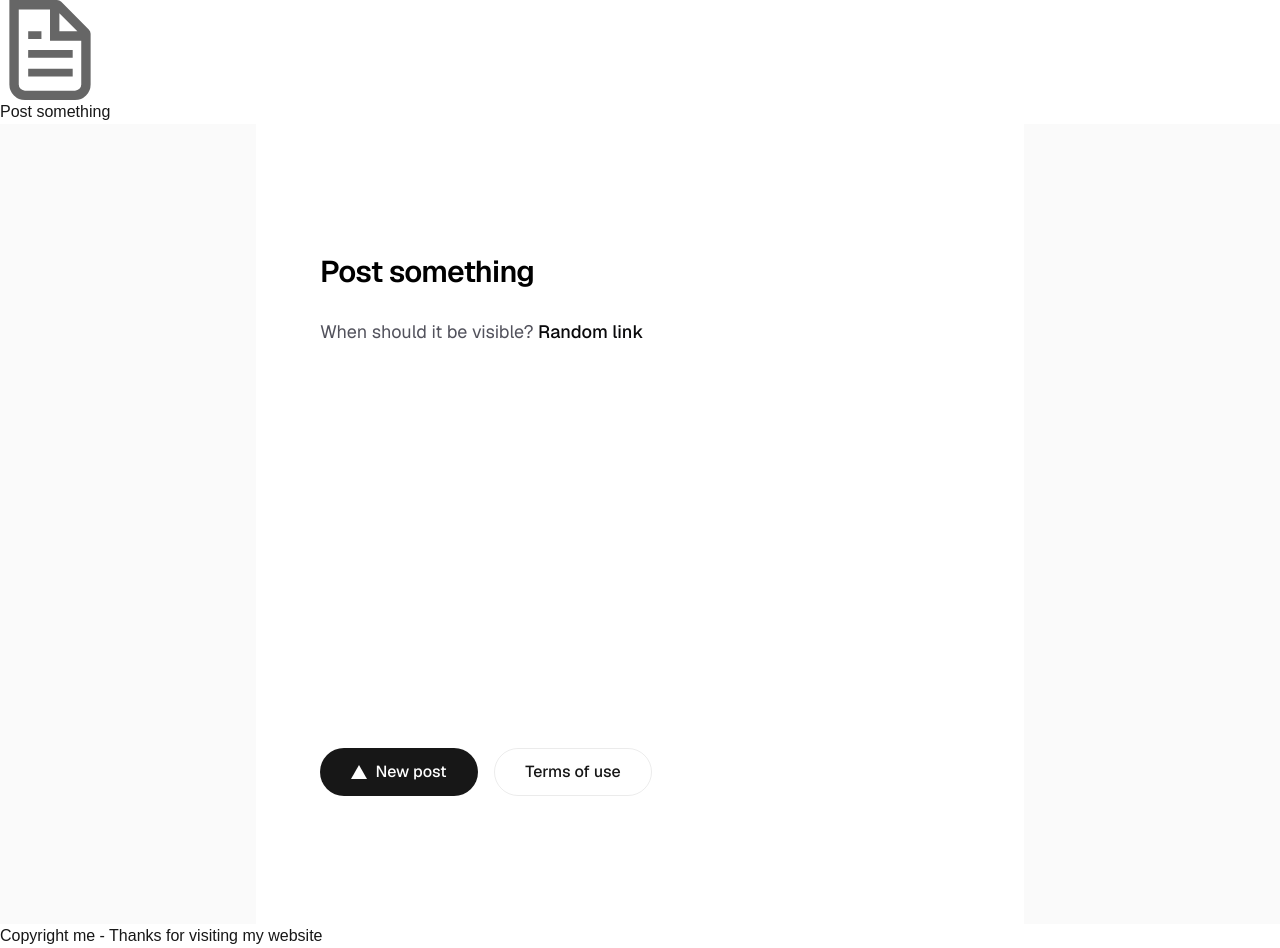
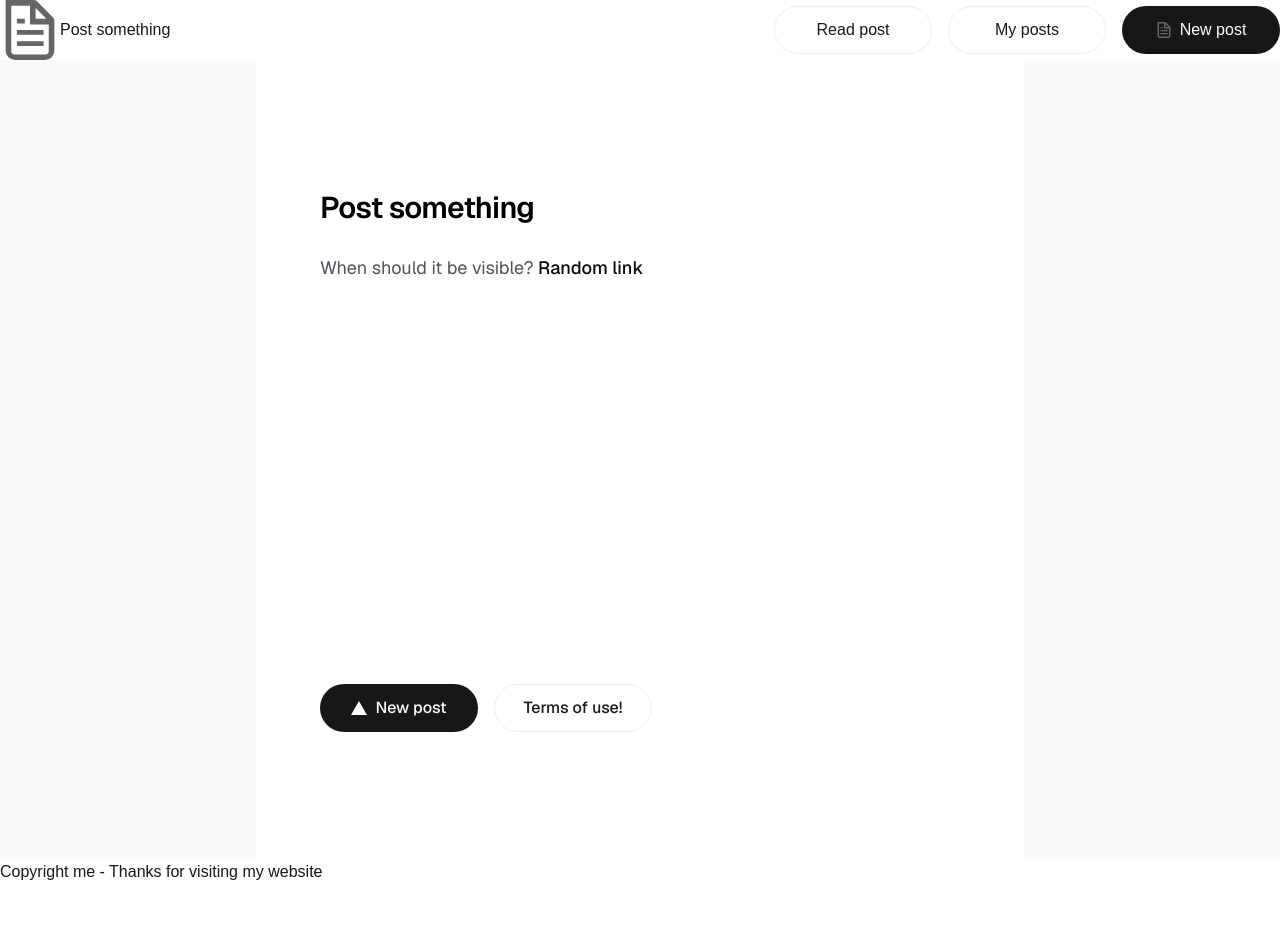
Before and after one commit to xep97/post-thing, a Next.js app: page / in a window 1280 px wide. After the commit the page ends 884 px from the top, so only its background shows below. Built offline with nearby package versions, Linux system fonts and the light colour scheme.

Commit message:
added more stuff

```diff
--- a/package.json
+++ b/package.json
@@ -9,6 +9,7 @@
     "lint": "eslint"
   },
   "dependencies": {
+    "@supabase/supabase-js": "^2.81.1",
     "next": "16.0.3",
     "react": "19.2.0",
     "react-dom": "19.2.0"
--- /dev/null
+++ b/src/app/my-posts/page.jsx
@@ -0,0 +1,9 @@
+import React from 'react'
+
+export default function page() {
+  return (
+    <>
+        <h1>My posts</h1>
+    </>
+  )
+}
--- a/src/app/page.js
+++ b/src/app/page.js
@@ -40,7 +40,7 @@ export default function Home() {
             target="_blank"
             rel="noopener noreferrer"
           >
-            Terms of use
+            Terms of use!
           </a>
         </div>
       </main>
--- /dev/null
+++ b/src/app/terms/page.jsx
@@ -0,0 +1,7 @@
+import React from 'react'
+
+export default function page() {
+  return (
+    <div>Terms</div>
+  )
+}
--- a/src/components/Header.jsx
+++ b/src/components/Header.jsx
@@ -4,16 +4,49 @@ import Image from 'next/image'
 export default function Header() {
   return (
     <>
-        <div>
-            <Image
+        <div className='flex flex-row items-center justify-between'>
+            <div className='flex flex-row items-center justify-items-start'>
+              <Image
                 className="dark:invert"
                 src="/file.svg"
                 alt="Post something"
-                width={100}
+                width={60}
                 height={20}
                 priority
-            />
-            <h1>Post something</h1>
+              />
+              <h1>Post something</h1>
+            </div>
+
+            <div className="flex flex-col gap-4 text-base font-medium sm:flex-row">
+              <a
+                className="flex h-12 w-full items-center justify-center rounded-full border border-solid border-black/[.08] px-5 transition-colors hover:border-transparent hover:bg-black/[.04] dark:border-white/[.145] dark:hover:bg-[#1a1a1a] md:w-[158px]"
+                href="posts"
+                rel="noopener noreferrer"
+              >
+                Read post
+              </a>
+              <a
+                className="flex h-12 w-full items-center justify-center rounded-full border border-solid border-black/[.08] px-5 transition-colors hover:border-transparent hover:bg-black/[.04] dark:border-white/[.145] dark:hover:bg-[#1a1a1a] md:w-[158px]"
+                href="my-posts"
+                rel="noopener noreferrer"
+              >
+                My posts
+              </a>
+              <a
+                className="flex h-12 w-full items-center justify-center gap-2 rounded-full bg-foreground px-5 text-background transition-colors hover:bg-[#383838] dark:hover:bg-[#ccc] md:w-[158px]"
+                href="create"
+                rel="noopener noreferrer"
+              >
+                <Image
+                  className="dark:invert"
+                  src="/file.svg"
+                  alt="Vercel logomark"
+                  width={16}
+                  height={16}
+                />
+                New post
+              </a>
+          </div>
         </div>
     </>
   )
```
Also changed, not shown: 1 other file (tests, documents, lock files or other folders).
